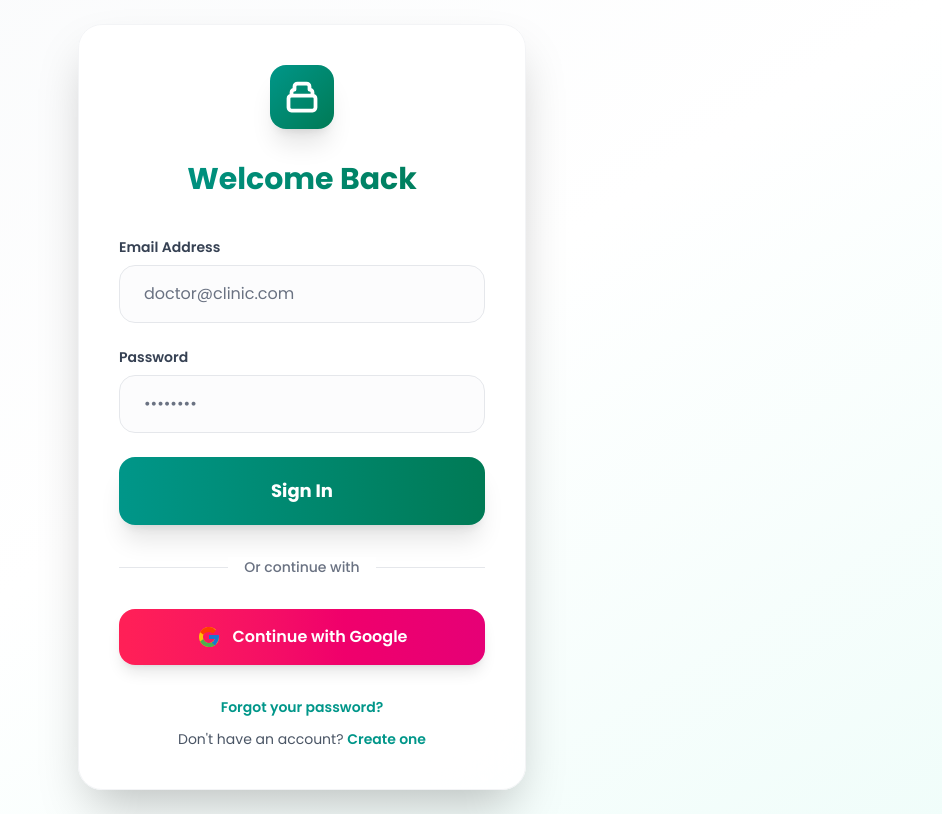
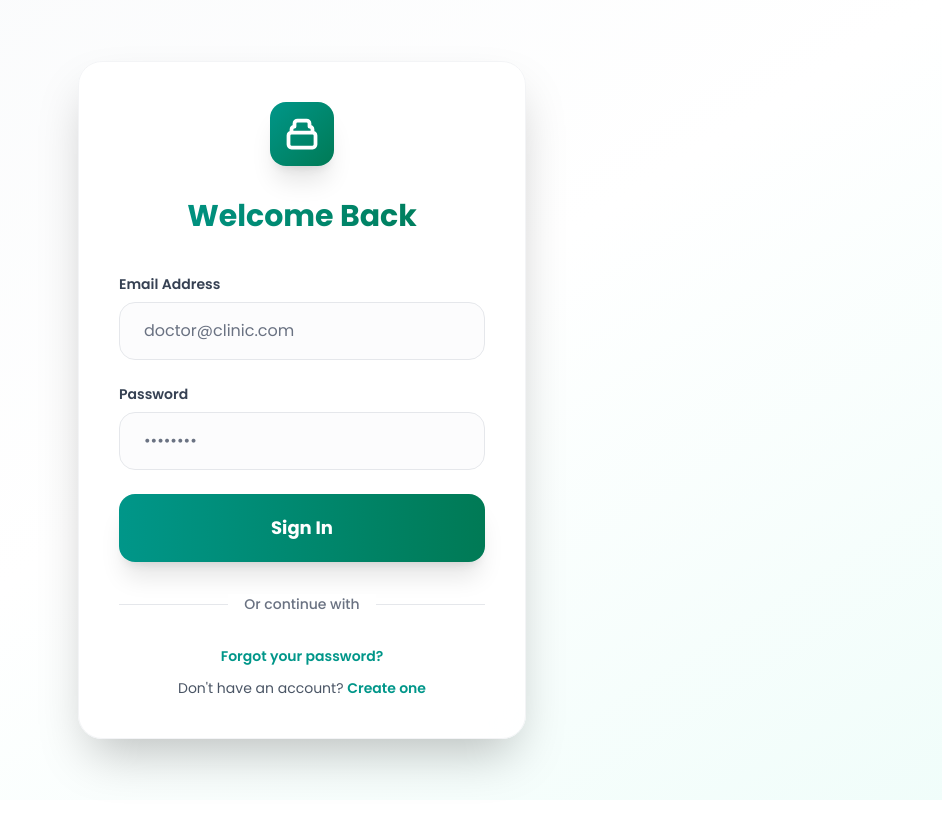
Before and after one commit to fathallah7/health-clinic, a Vue app in the folder frontend/: page /login in a window 1280 px wide. Shown: the whole page, without its empty margins (338-1280 px from the left). Built offline with nearby package versions, Linux system fonts and the light colour scheme.

Commit message:
refactor(auth): remove Google login buttons from Login and Signup views

```diff
--- a/frontend/src/views/Auth/LoginView.vue
+++ b/frontend/src/views/Auth/LoginView.vue
@@ -114,22 +114,6 @@ const login = async () => {
                         </div>
                     </div>
 
-                    <!-- Google Login -->
-                    <button type="button"
-                        class="w-full py-4 bg-gradient-to-r from-rose-500 to-pink-600 text-white rounded-2xl font-semibold shadow-lg hover:shadow-xl hover:scale-105 transition-all duration-300 flex items-center justify-center">
-                        <svg class="w-6 h-6 mr-3" xmlns="http://www.w3.org/2000/svg" viewBox="0 0 48 48">
-                            <path fill="#FFC107"
-                                d="M43.611 20.083H42V20H24v8h11.303c-1.59 4.657-6.08 8-11.303 8-6.627 0-12-5.373-12-12s5.373-12 12-12c3.059 0 5.842 1.154 7.961 3.039l5.657-5.657C34.046 6.053 29.268 4 24 4 12.954 4 4 12.954 4 24s8.954 20 20 20c11.598 0 19.945-8.168 19.945-19.635 0-1.33-.134-2.597-.334-3.782z" />
-                            <path fill="#FF3D00"
-                                d="M6.306 14.691l6.571 4.819C14.655 16.108 19.002 14 24 14c3.059 0 5.842 1.154 7.961 3.039l5.657-5.657C34.046 6.053 29.268 4 24 4c-7.843 0-14.455 4.522-17.694 10.691z" />
-                            <path fill="#4CAF50"
-                                d="M24 44c5.166 0 9.86-1.977 13.409-5.192l-6.19-5.238C29.211 35.845 26.705 36 24 36c-5.202 0-9.631-3.317-11.283-8.065l-6.522 5.025C10.286 39.556 16.799 44 24 44z" />
-                            <path fill="#1976D2"
-                                d="M43.611 20.083H42V20H24v8h11.303c-1.087 3.185-3.025 5.877-5.571 7.651l.005-.003 6.19 5.238C39.556 36.963 44 30.761 44 24c0-1.33-.134-2.597-.334-3.782z" />
-                        </svg>
-                        Continue with Google
-                    </button>
-
                     <!-- Links -->
                     <div class="mt-8 text-center space-y-3 text-sm">
                         <p>
--- a/frontend/src/views/Auth/SignupView.vue
+++ b/frontend/src/views/Auth/SignupView.vue
@@ -139,22 +139,6 @@ const signup = async () => {
                         </div>
                     </div>
 
-                    <!-- Google Sign Up -->
-                    <button type="button"
-                        class="w-full py-4 bg-gradient-to-r from-rose-500 to-pink-600 text-white rounded-2xl font-semibold shadow-lg hover:shadow-xl hover:scale-105 transition-all duration-300 flex items-center justify-center">
-                        <svg class="w-6 h-6 mr-3" xmlns="http://www.w3.org/2000/svg" viewBox="0 0 48 48">
-                            <path fill="#FFC107"
-                                d="M43.611 20.083H42V20H24v8h11.303c-1.59 4.657-6.08 8-11.303 8-6.627 0-12-5.373-12-12s5.373-12 12-12c3.059 0 5.842 1.154 7.961 3.039l5.657-5.657C34.046 6.053 29.268 4 24 4 12.954 4 4 12.954 4 24s8.954 20 20 20c11.598 0 19.945-8.168 19.945-19.635 0-1.33-.134-2.597-.334-3.782z" />
-                            <path fill="#FF3D00"
-                                d="M6.306 14.691l6.571 4.819C14.655 16.108 19.002 14 24 14c3.059 0 5.842 1.154 7.961 3.039l5.657-5.657C34.046 6.053 29.268 4 24 4c-7.843 0-14.455 4.522-17.694 10.691z" />
-                            <path fill="#4CAF50"
-                                d="M24 44c5.166 0 9.86-1.977 13.409-5.192l-6.19-5.238C29.211 35.845 26.705 36 24 36c-5.202 0-9.631-3.317-11.283-8.065l-6.522 5.025C10.286 39.556 16.799 44 24 44z" />
-                            <path fill="#1976D2"
-                                d="M43.611 20.083H42V20H24v8h11.303c-1.087 3.185-3.025 5.877-5.571 7.651l.005-.003 6.19 5.238C39.556 36.963 44 30.761 44 24c0-1.33-.134-2.597-.334-3.782z" />
-                        </svg>
-                        Continue with Google
-                    </button>
-
                     <!-- Login Link -->
                     <div class="mt-8 text-center text-sm">
                         <p class="text-gray-600">
--- a/frontend/src/views/User/Tes.vue
+++ /dev/null
@@ -1,5 +0,0 @@
-<template>
-    <div class="min-h-screen  ">
-        <slot />
-    </div>
-</template>
```
